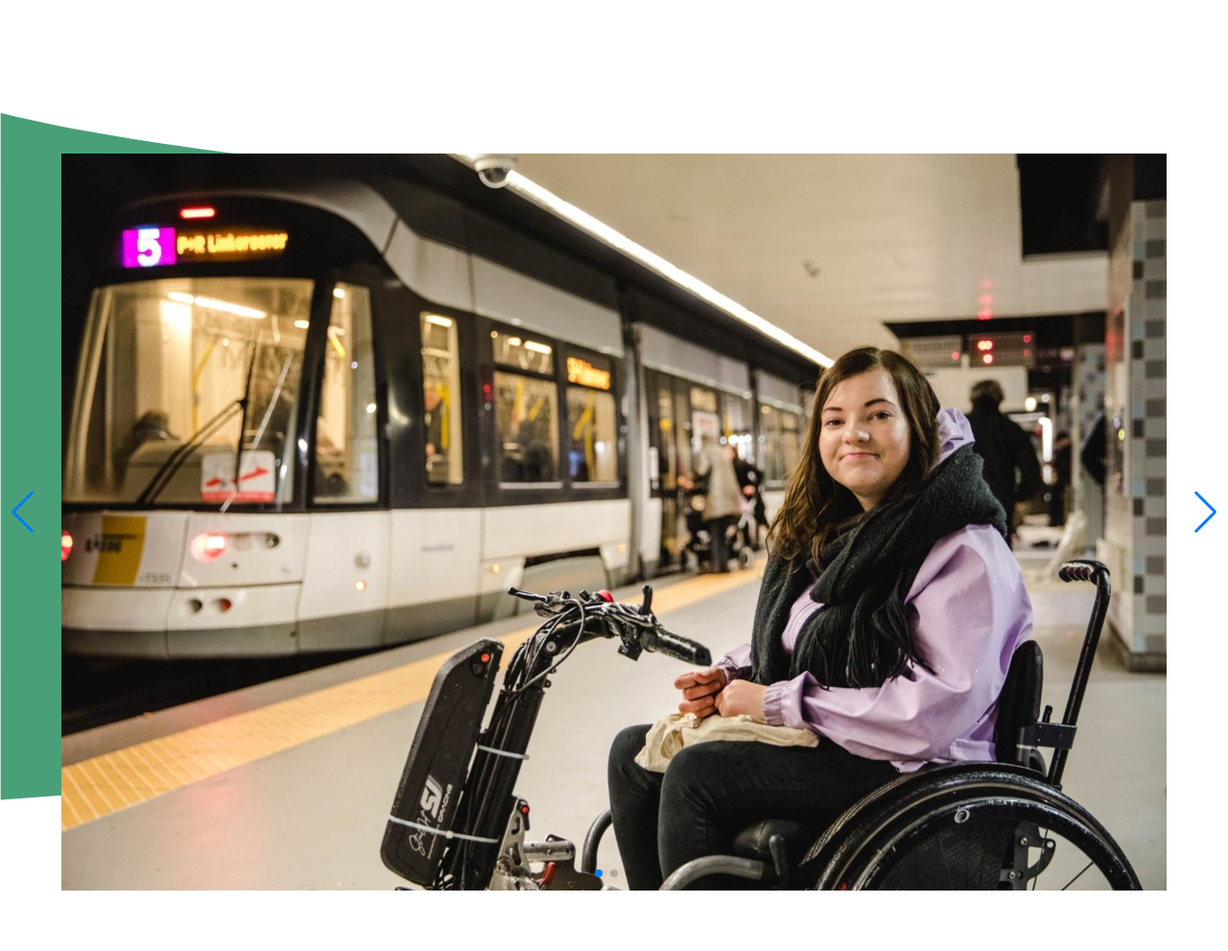
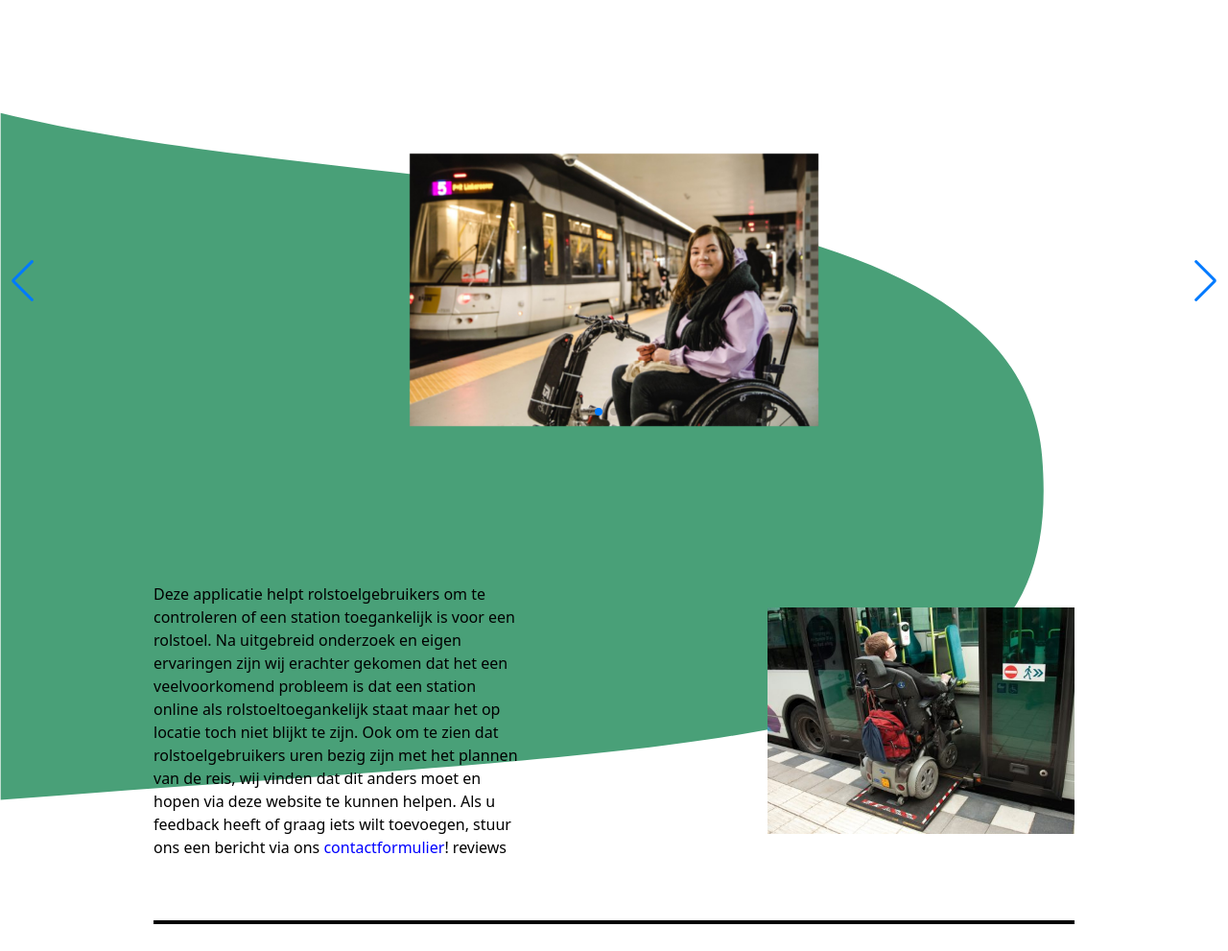
Before and after one commit to Martijn-Kalkman/CLE3, a PHP site: page / in a window 1280 px wide. Shown: the part 60-1051 px from the top of the page at 96% size. Run offline with PHP 8.4, Linux system fonts and the light colour scheme; some libraries are stand-ins or nearby versions.

Commit message:
sharon's webservice

```diff
--- a/index.php
+++ b/index.php
@@ -33,9 +33,9 @@
             <!-- <img class="mx-auto mt-40 " src="https://picsum.photos/seed/picsum/1200/300" alt="" srcset=""> -->
             <div class="swiper mySwiper ">
                 <div class="swiper-wrapper">
-                    <div class="swiper-slide"><img class="mx-auto mt-40 " src="images/rolstoel3.jpg" alt="" srcset=""></div>
-                    <div class="swiper-slide"><img class="mx-auto mt-40 " src="images/rolstoel2.jpg" alt="" srcset=""></div>
-                    <div class="swiper-slide"><img class="mx-auto mt-40 " src="images/rolstoel1.jpg" alt="" srcset=""></div>
+                    <div class="swiper-slide"><img class="mx-auto mt-40 object-fit w-1/3" src="images/rolstoel3.jpg" alt="" srcset=""></div>
+                    <div class="swiper-slide"><img class="mx-auto mt-40 object-fit w-1/3" src="images/rolstoel2.jpg" alt="" srcset=""></div>
+                    <div class="swiper-slide"><img class="mx-auto mt-40 object-fit w-1/3" src="images/rolstoel4.jpg" alt="" srcset=""></div>
                 </div>
                 <div class="swiper-button-next mt-12"></div>
                 <div class="swiper-button-prev mt-12"></div>
--- a/styles/review.css
+++ b/styles/review.css
@@ -49,3 +49,8 @@ dialog{
     margin-right: 6%;
     /*margin-left: 5%;*/
 }
+
+.bannerimages img{
+    width: 20px;
+    height: 20px;
+}
```
Also changed, not shown: images/rolstoel4.jpg (added).
